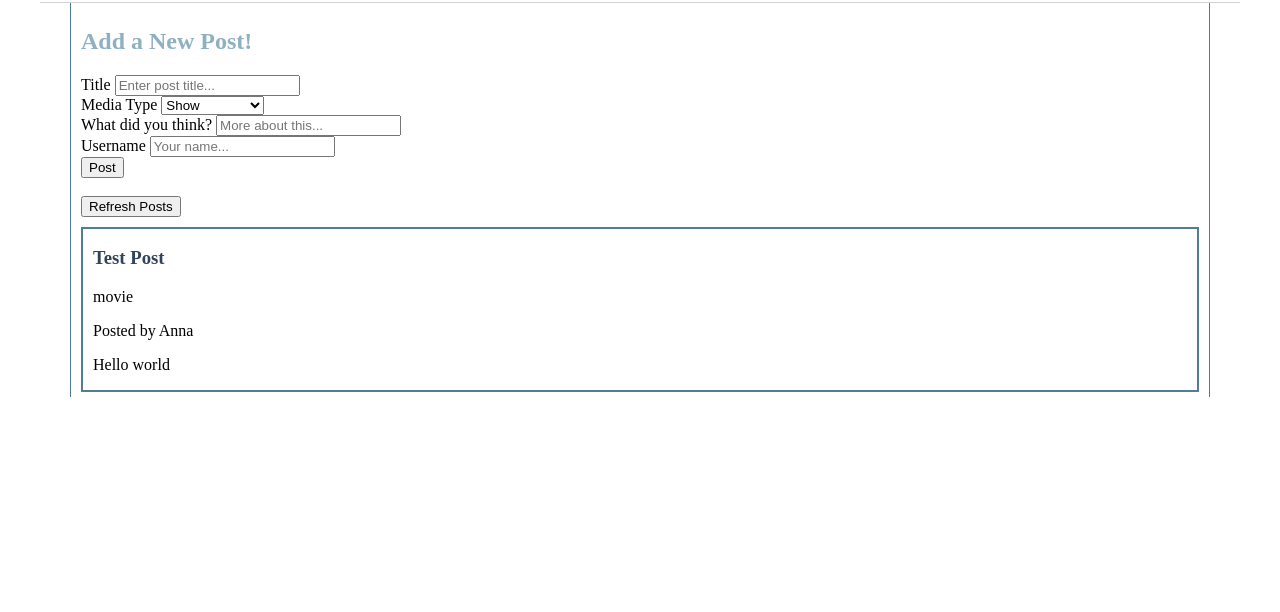
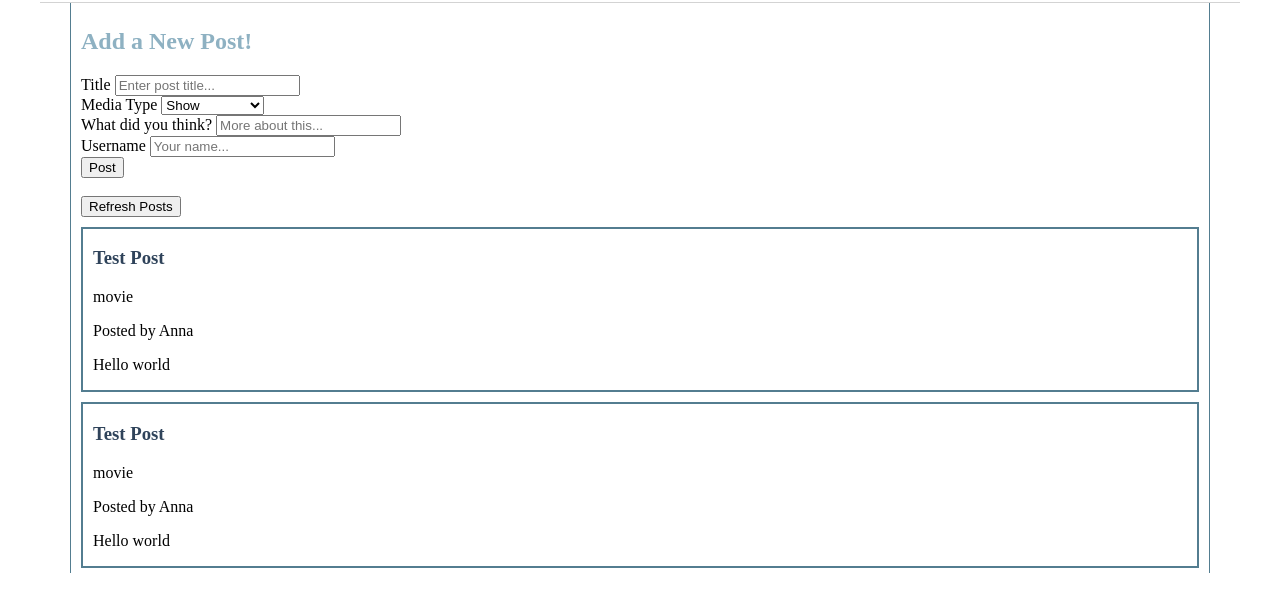
Before and after one commit to akproscia/Web-Programming-Project, a website: page public/index.html in a window 1280 px wide. Shown: the part 96-708 px from the top of the page. Drawn offline with Linux system fonts and the light colour scheme; files whose address does not match are found by name.

Commit message:
organized folders

```diff
--- a/data/posts.json
+++ b/data/posts.json
@@ -1,4 +1,12 @@
 [
+  {
+    "postTitle": "Test Post",
+    "postText": "Hello world",
+    "mediaType": "movie",
+    "user": {
+      "userName": "Anna"
+    }
+  },
   {
     "postTitle": "Test Post",
     "postText": "Hello world",
--- a/index.html
+++ b/public/index.html
@@ -13,7 +13,6 @@
             import App from "./js/posts.js";
 
             const app = new App();
-            app.loadPosts();
         </script>
     </head>
     <body>
--- a/js/posts.js
+++ b/public/js/posts.js
@@ -68,8 +68,7 @@ class App {
         this.submitPost = this.submitPost.bind(this);
         this.refreshPosts = this.refreshPosts.bind(this);
 
-        document.getElementById("add-post").addEventListener('submit', this.submitPost);
-        document.getElementById("refresh-posts").addEventListener("click", this.refreshPosts);
+        this.loadPosts();
     }
 
     async loadPosts() {
```
Also changed, not shown: public/README.md (renamed from README.md), public/css/styles.css (renamed from css/styles.css), public/images/blank-pfp.png (renamed from images/blank-pfp.png), public/images/instagram-logo.png (renamed from images/instagram-logo.png), public/images/letterboxd-logo.png (renamed from images/letterboxd-logo.png), public/images/matcha-pfp.png (renamed from images/matcha-pfp.png), public/images/spotify-logo.png (renamed from images/spotify-logo.png), public/images/website-logo.png (renamed from images/website-logo.png), public/js/login.js (renamed from js/login.js), public/js/profile.js (renamed from js/profile.js), public/js/register.js (renamed from js/register.js), public/login.html (renamed from login.html), public/new-post.html (renamed from new-post.html), public/profile.html (renamed from profile.html), 2 more files, 2 other files.
